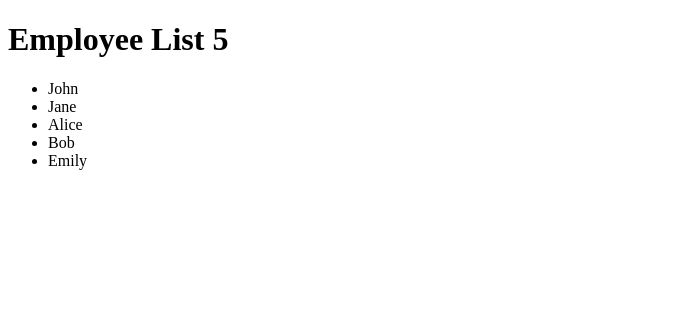
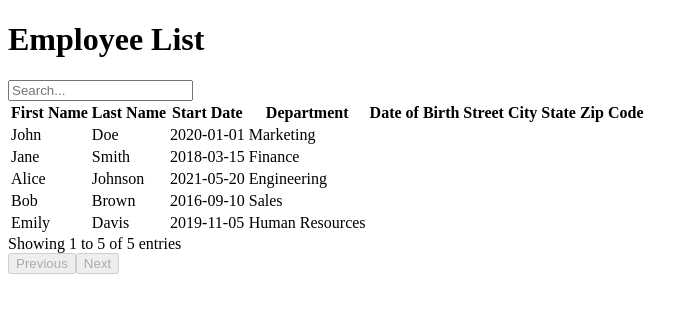
Before and after one commit to youtlane/wealthHealth, a Next.js app in the folder hrnet-react/: page /allEmployee in a window 1280 px wide. Shown: the top 312 px of the page, without its empty margins (0-698 px from the left). Built offline with nearby package versions, Linux system fonts and the light colour scheme.

Commit message:
feat: display All employee table

```diff
--- a/hrnet-react/src/app/allEmployee/page.jsx
+++ b/hrnet-react/src/app/allEmployee/page.jsx
@@ -1,29 +1,130 @@
 "use client";
 
-import React from 'react';
+import React, { useMemo, useState } from 'react';
 import { useSelector } from 'react-redux';
+import { useTable, usePagination, useGlobalFilter } from 'react-table';
 
-const allEmployee = () => {
-  // Use the useSelector hook to access the employees from the Redux store
+const AllEmployee = () => {
   const employees = useSelector((state) => state.employees);
 
-  console.log('employees ', employees);
+  const [searchInput, setSearchInput] = useState('');
+
+  const columns = useMemo(
+    () => [
+      { Header: 'First Name', accessor: 'firstName' },
+      { Header: 'Last Name', accessor: 'lastName' },
+      { Header: 'Start Date', accessor: 'startDate' },
+      { Header: 'Department', accessor: 'department' },
+      { Header: 'Date of Birth', accessor: 'dob' },
+      { Header: 'Street', accessor: 'address.street' },
+      { Header: 'City', accessor: 'address.city' },
+      { Header: 'State', accessor: 'address.state' },
+      { Header: 'Zip Code', accessor: 'address.postalCode' },
+    ],
+    []
+  );
+
+  const data = useMemo(() => employees, [employees]);
+
+  const {
+    getTableProps,
+    getTableBodyProps,
+    headerGroups,
+    prepareRow,
+    page,
+    setGlobalFilter,
+    nextPage,
+    previousPage,
+    canNextPage,
+    canPreviousPage,
+    pageOptions,
+    state,
+  } = useTable(
+    {
+      columns,
+      data,
+      initialState: { pageIndex: 0 },
+    },
+    useGlobalFilter,
+    usePagination
+  );
+
+  const { pageIndex, globalFilter } = state;
+
+  const handleSearchChange = (e) => {
+    const value = e.target.value || '';
+    setGlobalFilter(value);
+    setSearchInput(value);
+  };
+
   return (
-    <div>
-      <h1>Employee List { employees.length }</h1>
-      <ul>
-        {employees.length > 0 ? (
-          employees.map((employee, index) => (
-
-
-            <li key={index}>{employee.firstName}</li>
-          ))
-        ) : (
-          <li>No employees available.</li>
-        )}
-      </ul>
+    <div className="container mx-auto p-4">
+      <h1 className="text-2xl font-bold mb-4">Employee List</h1>
+      <input
+        value={searchInput}
+        onChange={handleSearchChange}
+        placeholder="Search..."
+        className="mb-4 p-2 border border-gray-300 rounded"
+      />
+      <table {...getTableProps()} className="min-w-full bg-white border border-gray-200">
+        <thead>
+          {headerGroups.map((headerGroup) => (
+            <tr {...headerGroup.getHeaderGroupProps()} className="bg-gray-100">
+              {headerGroup.headers.map((column) => (
+                <th {...column.getHeaderProps()} className="p-2 border-b border-gray-200">
+                  {column.render('Header')}
+                </th>
+              ))}
+            </tr>
+          ))}
+        </thead>
+        <tbody {...getTableBodyProps()}>
+          {page.length > 0 ? (
+            page.map((row) => {
+              prepareRow(row);
+              return (
+                <tr {...row.getRowProps()} className="text-center">
+                  {row.cells.map((cell) => (
+                    <td {...cell.getCellProps()} className="p-2 border-b border-gray-200">
+                      {cell.render('Cell')}
+                    </td>
+                  ))}
+                </tr>
+              );
+            })
+          ) : (
+            <tr>
+              <td colSpan={columns.length} className="text-center p-2">
+                No data available in table
+              </td>
+            </tr>
+          )}
+        </tbody>
+      </table>
+      <div className="flex justify-between items-center mt-4">
+        <span>
+          Showing {page.length > 0 ? `${pageIndex * 10 + 1} to ${pageIndex * 10 + page.length}` : '0'} of{' '}
+          {employees.length} entries
+        </span>
+        <div className="flex space-x-2">
+          <button
+            onClick={() => previousPage()}
+            disabled={!canPreviousPage}
+            className="px-4 py-2 bg-gray-300 rounded disabled:opacity-50"
+          >
+            Previous
+          </button>
+          <button
+            onClick={() => nextPage()}
+            disabled={!canNextPage}
+            className="px-4 py-2 bg-gray-300 rounded disabled:opacity-50"
+          >
+            Next
+          </button>
+        </div>
+      </div>
     </div>
   );
-}
+};
 
-export default allEmployee;
+export default AllEmployee;
```
